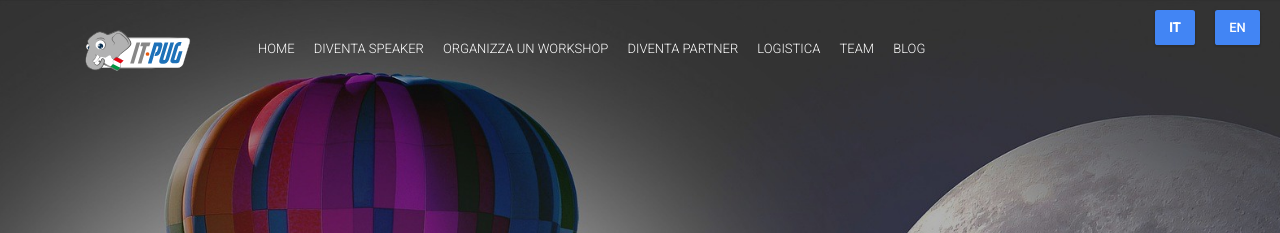
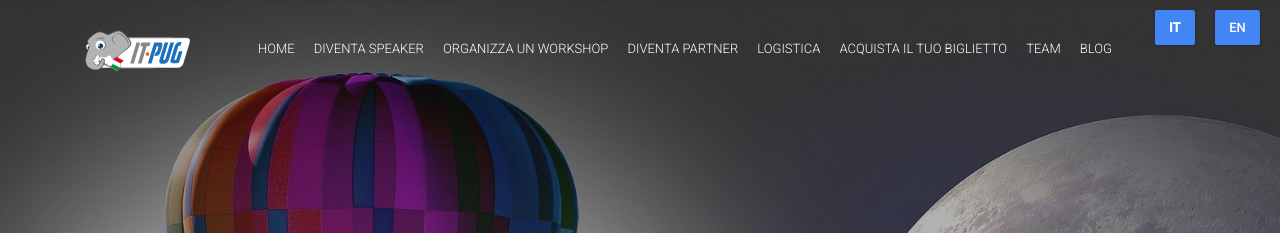
Before and after one commit to ITPUG/2019.pgday.it, a Jekyll site: the page built from index.it.html, in a window 1280 px wide. Shown: the top 233 px of the page. Built offline with Jekyll 4.4.1, drawn with Linux system fonts in a browser that asks for light colours; nearby versions of some CDN libraries; comment, search, counter and statistics services are not loaded.

Commit message:
acquista biglietto su tab

```diff
--- a/_config.yml
+++ b/_config.yml
@@ -71,8 +71,8 @@ navigationLinks:
  - {permalink: "/logistics/", text: "Logistics", lang: "en"}
 # - {link: "https://docs.google.com/forms/d/e/1FAIpQLSfcysiZlJ2rT7LsV8kU0AG8DvxD1M2WAhAjjcR1E2rhNfHI3A/viewform", text: "PG_shuttle", lang: "it"}
 # - {link: "https://docs.google.com/forms/d/e/1FAIpQLSfcysiZlJ2rT7LsV8kU0AG8DvxD1M2WAhAjjcR1E2rhNfHI3A/viewform", text: "PG_shuttle", lang: "en"}
-# - {link: "https://2019pgdayit.eventbee.com", text: "Acquista il tuo biglietto", lang: "it"}
-# - {link: "https://2019pgdayit.eventbee.com", text: "Buy your ticket", lang: "en"}
+ - {link: "https://2019pgdayit.eventbee.com", text: "Acquista il tuo biglietto", lang: "it"}
+ - {link: "https://2019pgdayit.eventbee.com", text: "Buy your ticket", lang: "en"}
 # - {permalink: "/pgbeer/", text: "PG_beer", lang: "it"}
 # - {permalink: "/pgbeer/", text: "PG_beer", lang: "en"}
 # - {permalink: "/staff/", text: "Staff", lang: "it"}
```
